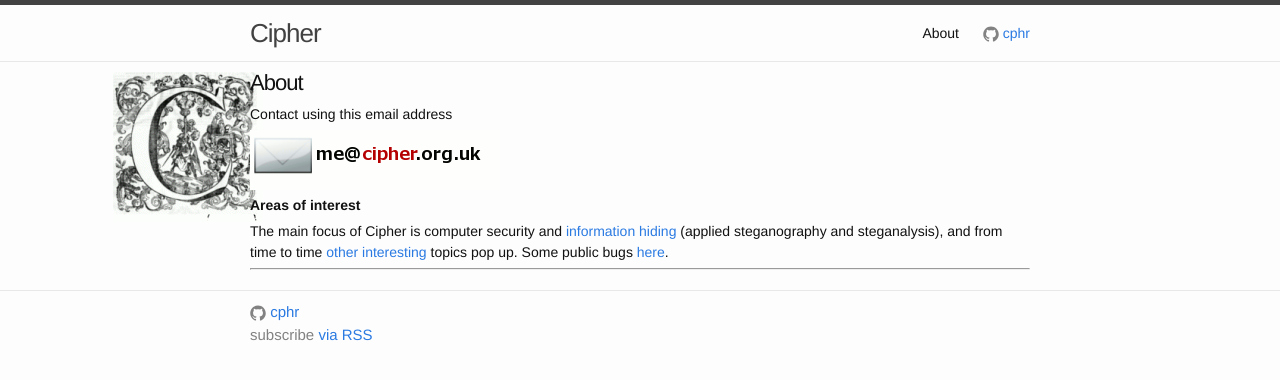
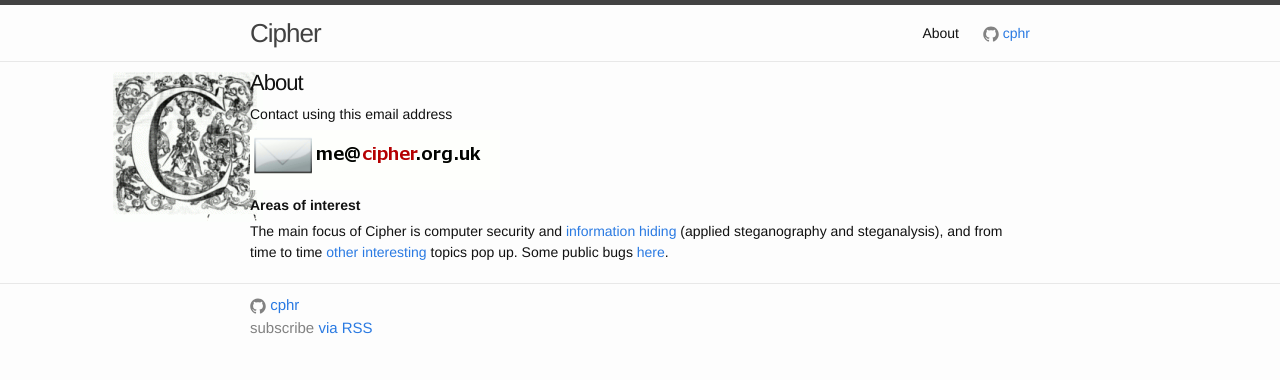
Before and after one commit to cphr/cphr.github.io, a Jekyll site: the page built from about/index.html, in a window 1280 px wide. Shown: the top 380 px of the page. Built offline with Jekyll 4.4.1, drawn with Linux system fonts in a browser that asks for light colours.

Commit message:
corrections

```diff
--- a/_config.yml
+++ b/_config.yml
@@ -1,11 +1,9 @@
-# Site settings
 include: ["_pages"]
 permalink: /:year/:month/:day/:title/
 title: Cipher
 description: > # this means to ignore newlines until "baseurl:"
-baseurl: "" # the subpath of your site, e.g. /blog
-url: "http://cipher.org.uk" # the base hostname & protocol for your site
+baseurl: ""
+url: "http://cipher.org.uk"
 github_username:  cphr
 
-# Build settings
 markdown: kramdown
--- a/_layouts/default.html
+++ b/_layouts/default.html
@@ -10,8 +10,24 @@
     <div class="page-content">
       <div class="wrapper">
         {{ content }}
+
+
+		<div class="PageNavigation">
+		  {% if page.previous.url %}
+		    <a class="prev" href="{{page.previous.url}}">&laquo;
+			{{page.previous.title}}</a>
+		  {% endif %}
+		  {% if page.next.url %}
+		    <a class="next" href="{{page.next.url}}">{{page.next.title}} &raquo;</a>
+		  {% endif %}
+		</div>
+
       </div>
     </div>
+
+
+
+
 
     {% include footer.html %}
 
--- a/_sass/_layout.scss
+++ b/_sass/_layout.scss
@@ -163,6 +163,24 @@
 }
 
 
+.PageNavigation {
+  font-size: 14px;
+  display: block;
+  width: auto;
+  overflow: hidden;
+}
+
+.PageNavigation a {
+  display: block;
+  width: 50%;
+  float: left;
+  margin: 1em 0;
+}
+
+.PageNavigation .next {
+  text-align: right;
+}
+
 
 /**
  * Page content
--- a/about/index.html
+++ b/about/index.html
@@ -14,4 +14,4 @@
 <p><img class="alignnone size-full wp-image-383" title="antispamemail" src="{{ site.baseurl }}/assets/antispamemail.gif" alt="antispamemail" width="250" height="60" /></p>
 <p><strong>Areas of  interest</strong></p>
 <p>The main focus of Cipher is computer security and <a href="http://cipher.org.uk/2003/02/10/the-art-of-steganography/">information hiding</a> (applied steganography and steganalysis), and from time to time<a href="http://cipher.org.uk/2009/06/22/the-art-of-noise/"> other interesting</a> topics pop up. Some public bugs <a href="/about/bugs/">here</a>.</p>
-<hr /></p>
+</p>
```
Also changed, not shown: _includes/post_detail.html (+9 -1 lines).
